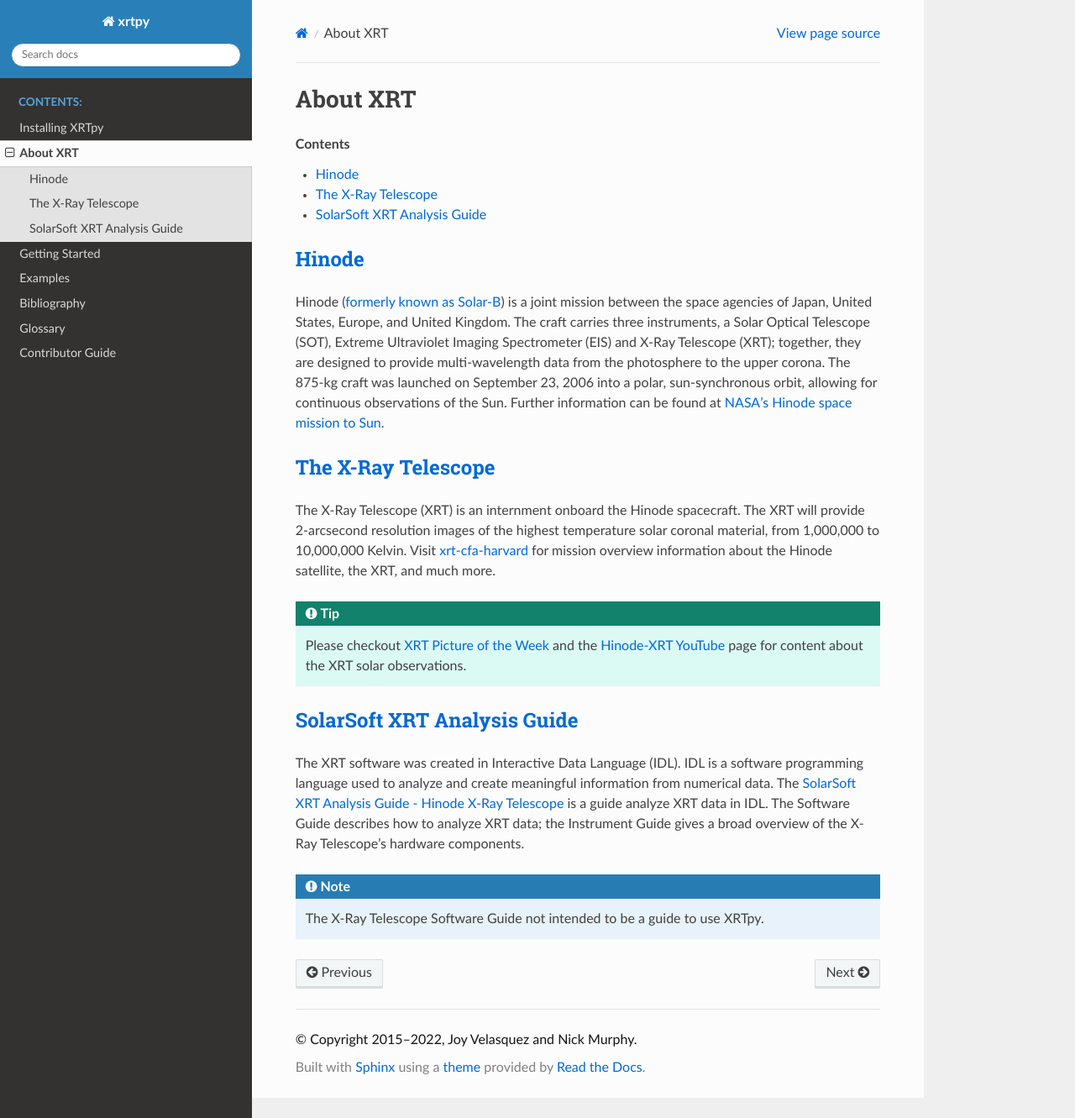
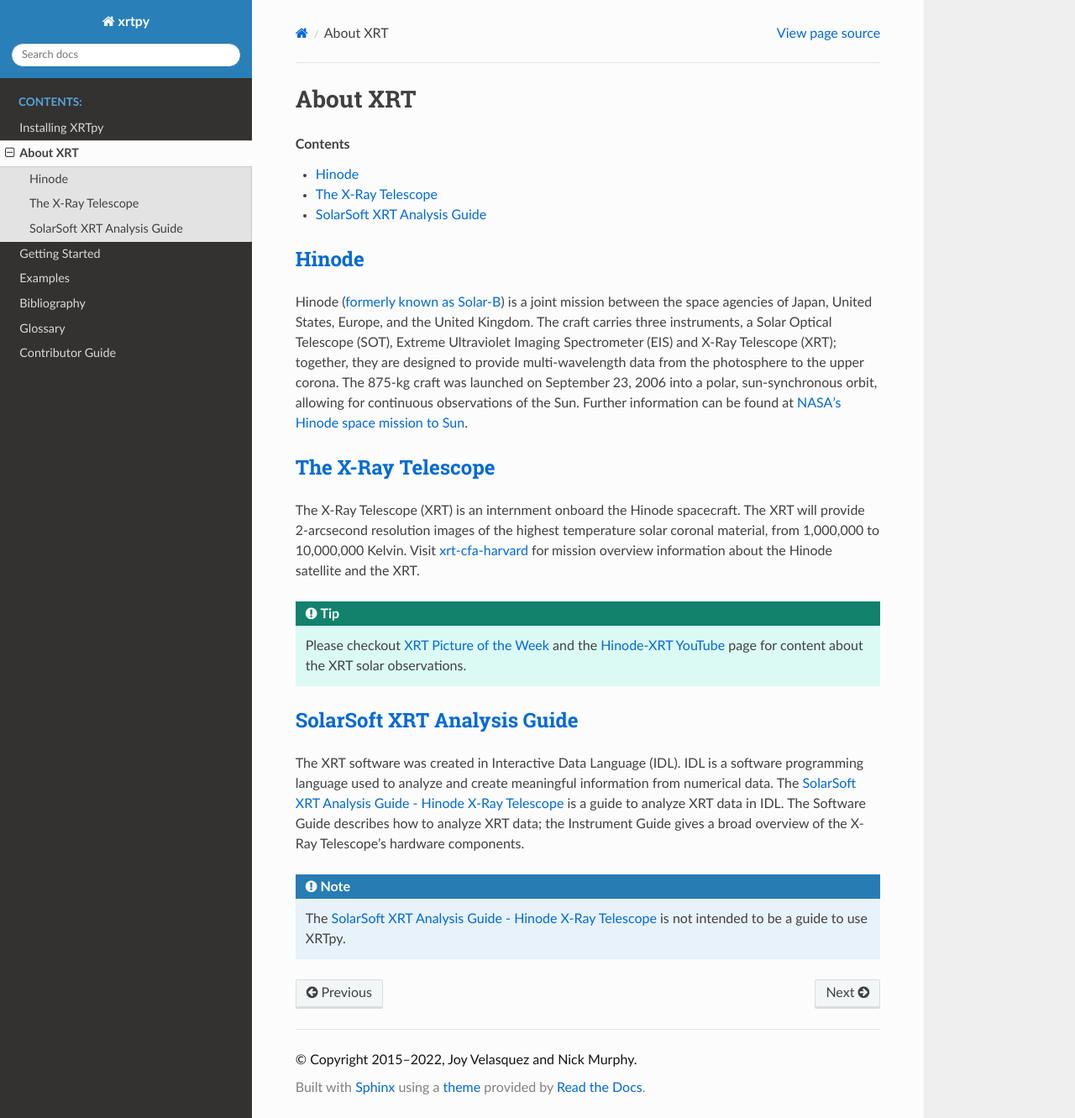
Before and after one commit to HinodeXRT/xrtpy, a Sphinx documentation site: the page built from docs/about_xrt.rst, in a window 1280 px wide and 1331 px high. Shown: the whole window at 84% size. Built offline with Sphinx 7.4.7 and the Read the Docs theme 2.0.0, drawn with Linux system fonts in a browser that asks for light colours.

Commit message:
Fixed some text.

```diff
--- a/docs/about_xrt.rst
+++ b/docs/about_xrt.rst
@@ -4,21 +4,21 @@
 About XRT
 *********
 
-
-
-
 .. contents:: Contents
    :local:
 
 Hinode
 ======
-Hinode (`formerly known as Solar-B`_) is a joint mission between the space agencies of Japan, United States, Europe, and United Kingdom.
-The craft carries three instruments, a Solar Optical Telescope (SOT), Extreme Ultraviolet Imaging Spectrometer (EIS) and X-Ray Telescope (XRT); together, they are designed to provide multi-wavelength data from the photosphere to the upper corona. The 875-kg craft was launched on September 23, 2006 into a polar, sun-synchronous orbit, allowing for continuous observations of the Sun. Further information can be found at `NASA's Hinode space mission to Sun`_.
+Hinode (`formerly known as Solar-B`_) is a joint mission between the space agencies of Japan, United States, Europe, and the United Kingdom.
+The craft carries three instruments, a Solar Optical Telescope (SOT), Extreme Ultraviolet Imaging Spectrometer (EIS) and X-Ray Telescope (XRT); together,
+they are designed to provide multi-wavelength data from the photosphere to the upper corona. The 875-kg craft was launched on September 23, 2006 into a polar,
+sun-synchronous orbit, allowing for continuous observations of the Sun. Further information can be found at `NASA's Hinode space mission to Sun`_.
 
 
 The X-Ray Telescope
 ====================
-The X-Ray Telescope (XRT) is an internment onboard the Hinode spacecraft. The XRT will provide 2-arcsecond resolution images of the highest temperature solar coronal material, from 1,000,000 to 10,000,000 Kelvin. Visit `xrt-cfa-harvard`_  for mission overview information about the Hinode satellite, the XRT, and much more.
+The X-Ray Telescope (XRT) is an internment onboard the Hinode spacecraft. The XRT will provide 2-arcsecond resolution images of the highest temperature solar coronal
+material, from 1,000,000 to 10,000,000 Kelvin. Visit `xrt-cfa-harvard`_  for mission overview information about the Hinode satellite and the XRT.
 
 .. tip::
    Please checkout `XRT Picture of the Week`_ and the `Hinode-XRT YouTube`_ page for content about the XRT solar observations.
@@ -28,11 +28,11 @@
 ============================
 The XRT software was created in Interactive Data Language (IDL).
 IDL is a software programming language used to analyze and create meaningful information from numerical data.
-The `SolarSoft XRT Analysis Guide - Hinode X-Ray Telescope`_ is a guide analyze XRT data in IDL.
+The `SolarSoft XRT Analysis Guide - Hinode X-Ray Telescope`_ is a guide to analyze XRT data in IDL.
 The Software Guide describes how to analyze XRT data; the Instrument Guide gives a broad overview of the X-Ray Telescope’s hardware components.
 
 .. note::
-   The X-Ray Telescope Software Guide not intended to be a guide to use XRTpy.
+   The `SolarSoft XRT Analysis Guide - Hinode X-Ray Telescope`_ is not intended to be a guide to use XRTpy.
 
 
 .. _formerly known as Solar-B: https://www.esa.int/Science_Exploration/Space_Science/Solar-B_renamed_Hinode_after_launch#:~:text=Solar%2DB%2C%20JAXA's%20mission%20to,'sunrise'%2C%20after%20launch.
```
